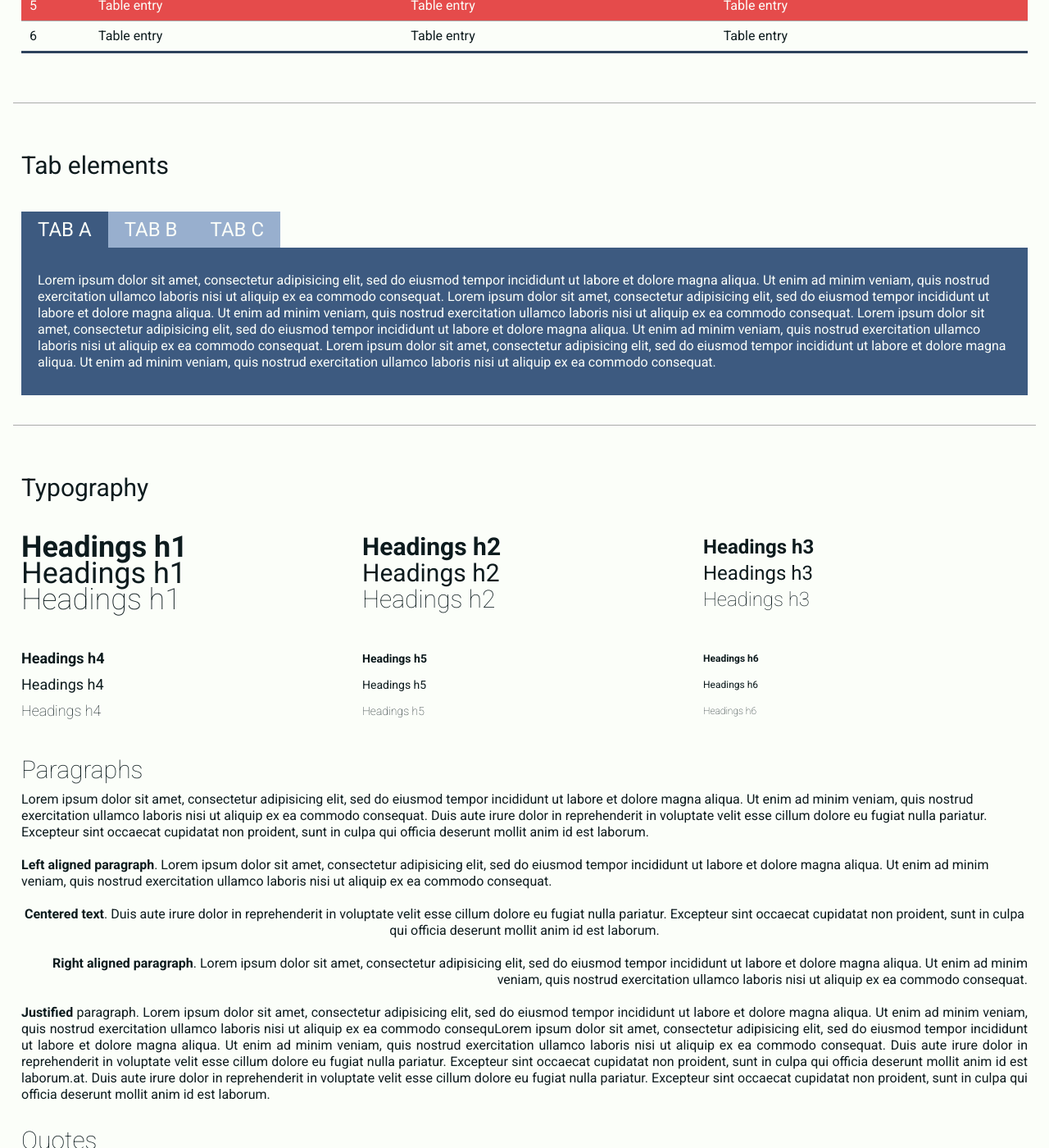
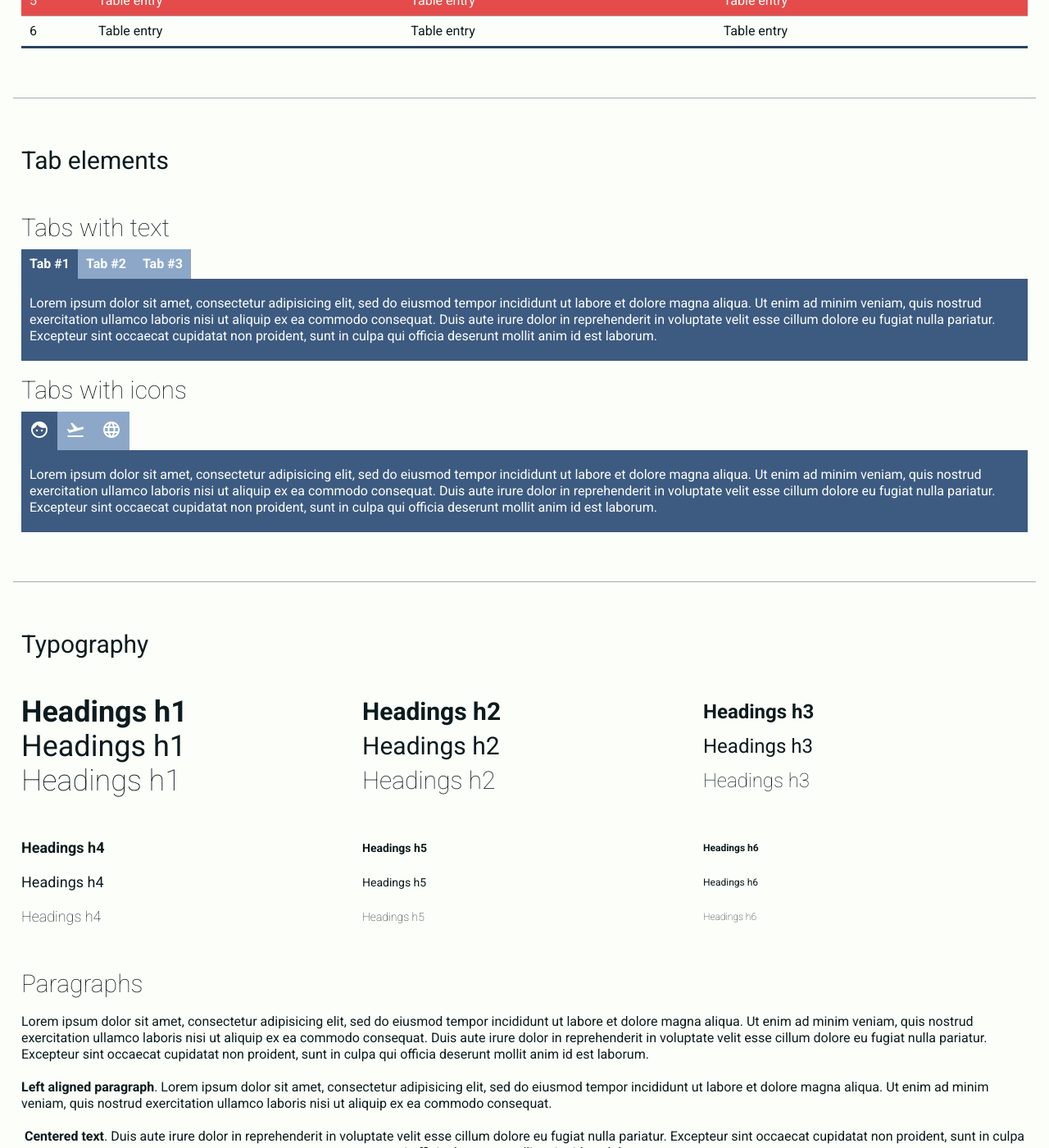
Before and after one commit to pieruf/component-library, a Jekyll site: the page built from index.html, in a window 1280 px wide and 1400 px high, scrolled down 6168 px. Shown: the whole window at 82% size. Built offline with Jekyll 4.4.1, drawn with Linux system fonts in a browser that asks for light colours; some of the changed text lies outside the part shown.

Commit message:
Tabs overhaul

```diff
--- a/_components/typography.html
+++ b/_components/typography.html
@@ -55,11 +55,6 @@ id: typography
 		<p><q>There is also this way to mark a direct quote from someone inside a normal paragraph</q> quoth the raven.</p>
 	</div>
 	<div class="col-1-1">
-		<h2 class="light">Code</h2>
-		<code class="block">@mixin clearfix {<br/>&nbsp;&nbsp;&:before, &:after {<br/>&nbsp;&nbsp;&nbsp;&nbsp;content: " ";<br/>&nbsp;&nbsp;&nbsp;&nbsp;display: table;<br/>&nbsp;&nbsp;}<br/>&nbsp;&nbsp;&:after {<br/>&nbsp;&nbsp;&nbsp;&nbsp;clear: both;<br/>&nbsp;&nbsp;}<br/>}</code>
-		<p>Inline code <code>&lt;html&gt;</code> inside a paragraph.</p>
-	</div>
-	<div class="col-1-1">
 		<h2 class="light">Text Tweaks</h2>
 		<p>This is a <strong>strong text</strong>, and this is an <em>emphasized</em> word. <s>This isn't relevant anymore.</s></p>
 		<p>Please check out this <mark>highlighted text</mark> inside a paragraph, and this is an <u>underlined</u> word. But pay more attention to <mark class="warning">this one</mark>!</p>
--- a/_sass/mixins.scss
+++ b/_sass/mixins.scss
@@ -135,6 +135,7 @@
 	@include font-size($size);
 	@include line-height(32);
 	font-weight: $weight;
+	margin-bottom: rem(10);
 }
 
 @mixin hr($variant: "solid") {
--- a/_sass/tabs.scss
+++ b/_sass/tabs.scss
@@ -1,49 +1,34 @@
 .tab-group {
 	position: relative;
-	li {
-		float: left;
-	    display: block;
+	.tab-content {
+		clear: both;
+		display: none;
+		background-color: $color-main;
+		color: $color-light;
+		padding: rem(10);
 	}
-	input[type="radio"] {
-	    position: absolute;
-	    visibility: hidden;
+
+	.tab-active {
+		display: block;
 	}
-	label {
-		float: left;
-	    display: block;
-	    padding: rem(10) rem(20);
-	    @include font-size(24);
-	    color: $color-light;
-	    text-transform: uppercase;
-	    background: lighten($color-main, 33%);
-	    position: relative;
-	    cursor: pointer;
-	    @include transition(all 0.2s ease);
-	    &:hover {
-	      background: $color-main;
-	    }
-  	}
-  	.tab-content {
-	  	float: left;
-	  	box-sizing: border-box;
-	  	padding: rem(20);
-	    display: none;
-	    width: 100%;
-	    @include font-size(16);
-		@include line-height(24);
-	    position: absolute;
-	    color: $color-light;
-	    background: $color-main;
-	    top: rem(44);
-  	}
-  	[id^="tab"] {
-	  	&:checked + label {
-		  	background: $color-main;
-	  	}
-	  	&:checked ~ [id^="tab-content"] {
-	    	display: block;
+	.tab-names {
+
+		a {
+			background-color: lighten($color-main, 30%);
+			cursor: pointer;
+			color: $color-light;
+			padding: rem(10);
+			float: left;
+			text-decoration: none;
+			&.tab-name-active {
+				background-color: $color-main;
+			}
 		}
-		&:not(:checked) + label {
+		@include break-small {
+			overflow-x: hidden;
+			a {
+				width: 100%;
+			}
 		}
 	}
 }
--- a/assets/js/component-library.js
+++ b/assets/js/component-library.js
@@ -92,6 +92,23 @@ $(document).ready(function() {
 		});
 	});
 
+	$('.tab-names a').each(function () {
+		$(this).on('click', function() {
+			var parentid = $(this).parent().parent().attr('id');
+			var tabid = $(this).attr('data-tab');
+
+			$('#' + parentid).find('.tab-names a').each(function (){
+				$(this).removeClass('tab-name-active');
+			});
+			$(this).addClass('tab-name-active');
+
+			$('#' + parentid).find('.tab-content').each(function (){
+				$(this).removeClass('tab-active');
+			});
+			$('#'+tabid).addClass('tab-active');
+		});
+	});
+
 });
 
 /*
```
Also changed, not shown: _components/links-buttons.html (+0 -15 lines), _components/tabs.html (+48 -24 lines), 4 other files.
